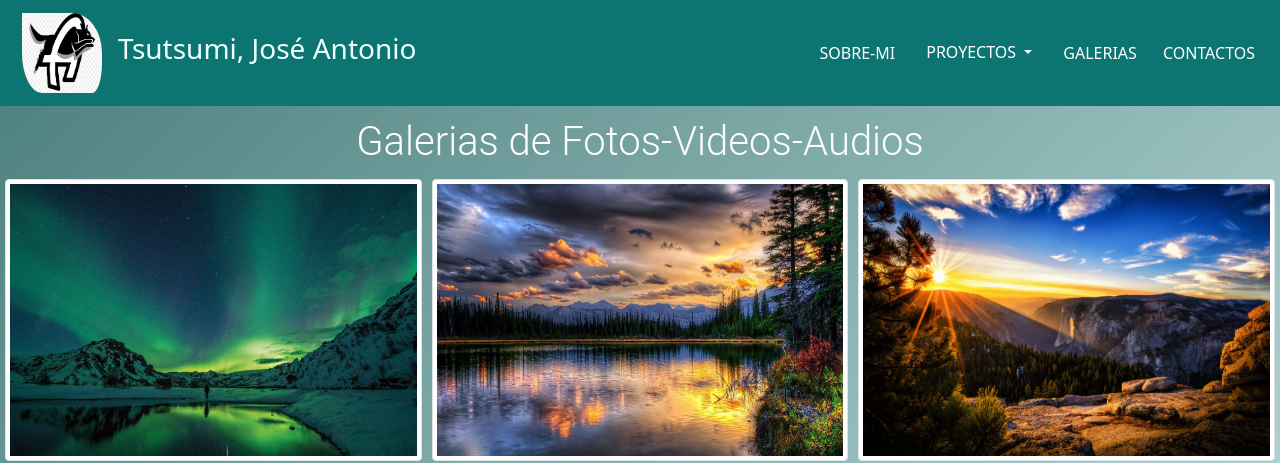
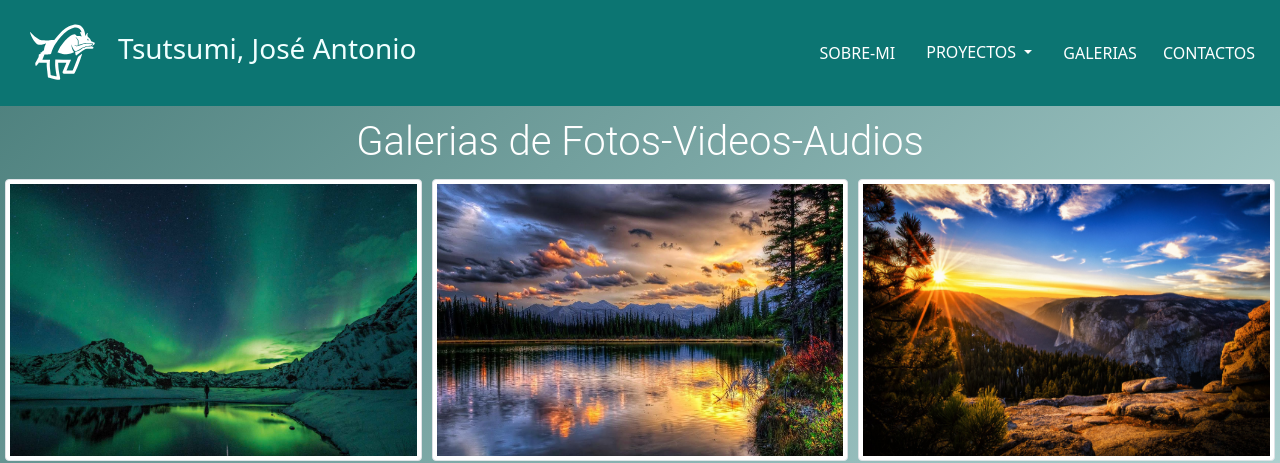
Before and after one commit to Antonio1965/sass-final, a website: page galerias.html in a window 1280 px wide. Shown: the top 463 px of the page. Drawn offline with nearby package versions, Linux system fonts and the light colour scheme.

Commit message:
Se modifica el imagen de logo a un SVG

```diff
--- a/galerias.html
+++ b/galerias.html
@@ -22,7 +22,7 @@
     <header class="header fixed-top">
         <nav class="navbar navbar__fondo navbar-expand-lg navbar-light">
             <div class="container-fluid">
-                <a class="navbar-brand" href="./index.html"><img src="./img/antonio.jpg" alt="logo"></a>
+                <a class="navbar-brand" href="./index.html"><img src="./img1/antonio1.svg" alt="logo"></a>
                 <h3 class="sub__title">Tsutsumi, José Antonio</h3>
                 <button class="navbar-toggler" type="button" data-bs-toggle="collapse" data-bs-target="#navbarNav"
                     aria-controls="navbarNav" aria-expanded="false" aria-label="Toggle navigation">
--- a/sass/partials/_header.scss
+++ b/sass/partials/_header.scss
@@ -12,7 +12,7 @@
     width: 90px;
     height: 80px;
     padding-left: 10px;
-    border-radius: 10px 30px / 30px 40px;
+    // border-radius: 10px 30px / 30px 40px;
   }
   & img:hover {
     transform: scale(1.3);
```
Also changed, not shown: contactos.html (+1 -1 lines), index.html (+1 -1 lines), proyectos.html (+1 -1 lines), sobre-mi.html (+1 -1 lines), img1/QxP28U01.svg (added), img1/alba.svg (added), img1/antonio1.svg (added).
